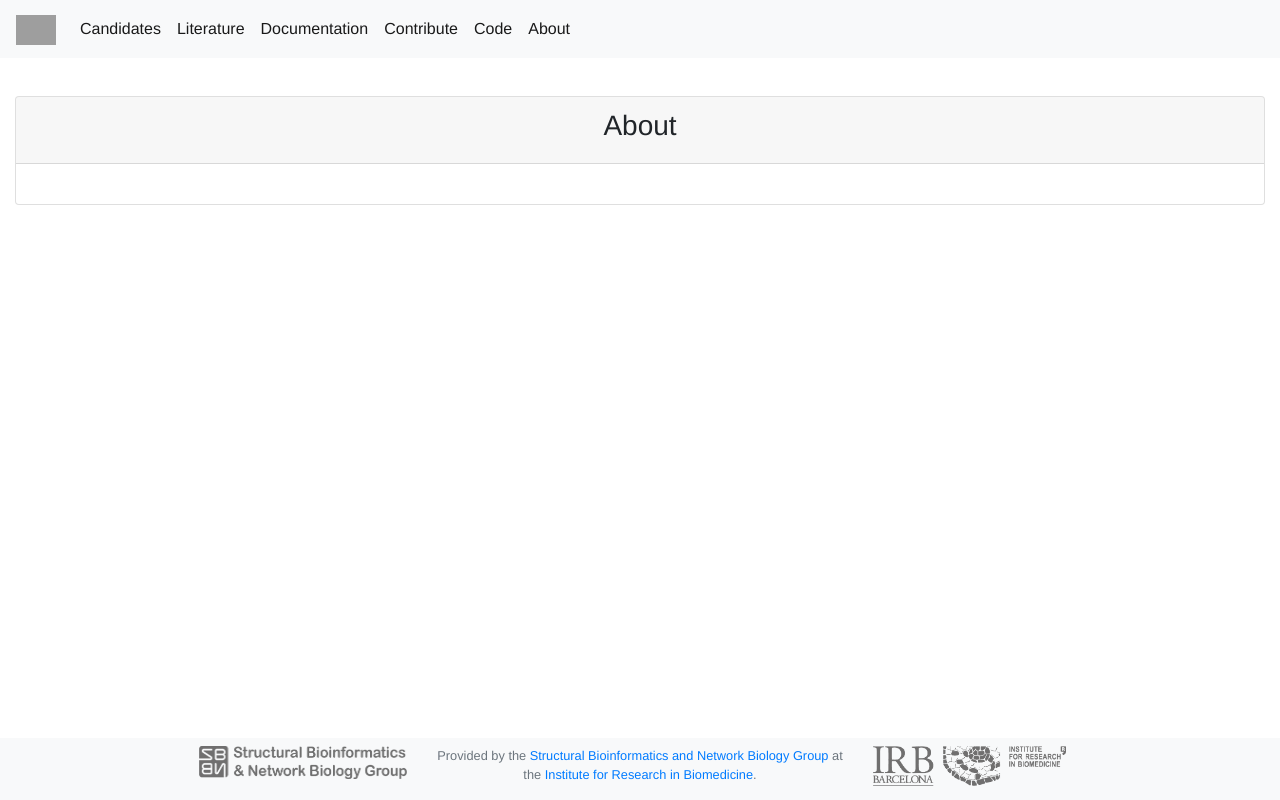
After one commit to sbnb-irb/covid19, a Flask app: page /about in a window 1280 px wide. The commit adds this page. Run offline with Flask 2, Linux system fonts and the light colour scheme; parts of the project's set-up code (start-up, migrations or seed data) failed here and were passed over; some libraries are stand-ins or nearby versions; grey boxes are pictures that could not be loaded.

Commit message:
added empty pages for about and docs

```diff
--- a/web/app.py
+++ b/web/app.py
@@ -65,6 +65,16 @@ def literature():
     return render_template('literature.html', columns=df_literature.columns)
 
 
+@app.route('/docs')
+def docs():
+    return render_template('docs.html')
+
+
+@app.route('/about')
+def about():
+    return render_template('about.html')
+
+
 @app.route('/_literature_table')
 def get_literature_table():
     df_literature = get_literature_data()
--- /dev/null
+++ b/web/templates/about.html
@@ -0,0 +1,35 @@
+<!DOCTYPE html>
+<!--[if lt IE 7]>      <html class="no-js lt-ie9 lt-ie8 lt-ie7"> <![endif]-->
+<!--[if IE 7]>         <html class="no-js lt-ie9 lt-ie8"> <![endif]-->
+<!--[if IE 8]>         <html class="no-js lt-ie9"> <![endif]-->
+<!--[if gt IE 8]><!--> <html class="no-js"> <!--<![endif]-->
+<head>
+  <meta charset="utf-8">
+  <meta http-equiv="X-UA-Compatible" content="IE=edge,chrome=1">
+  <title>COVID19: About</title>
+  <meta name="description" content="COVID19 ChemicalChecker Drug-candidates.">
+  <meta name="author" content="SBNB">
+
+{% include 'head.html' %}
+
+</head>
+<body>
+
+{% include 'navbar.html' %}
+<div id="main" class="container-fluid justify-content-center">
+  <!-- Table -->
+  <br>
+
+  <div class="card card-default">
+    <div class="card-header">
+      <h3 id="table_title" class="text-center">About</h3>
+    </div>
+    <div class="card-body">
+    </div>
+  </div>
+
+</div>
+{% include 'footer.html' %}
+
+</body>
+</html>
--- a/web/templates/navbar.html
+++ b/web/templates/navbar.html
@@ -13,7 +13,7 @@
   <div class="collapse navbar-collapse" id="navbarsExampleDefault">
     <ul class="navbar-nav mr-auto">
       <li class="nav-item active">
-        <a class="nav-link active" href="{{ url_for('index') }}" target="_blank">Candidates</a>
+        <a class="nav-link" href="{{ url_for('index') }}" target="_blank">Candidates</a>
       </li>
       <li class="nav-item active">
         <a class="nav-link" href="{{ url_for('literature') }}" target="_blank">Literature</a>
@@ -24,7 +24,7 @@
       </li>
       -->
       <li class="nav-item active">
-        <a class="nav-link" href="{{ url_for('index') }}" target="_blank">Documentation</a>
+        <a class="nav-link" href="{{ url_for('docs') }}" target="_blank">Documentation</a>
       </li>
       <li class="nav-item active">
         <a class="nav-link" href="https://docs.google.com/spreadsheets/d/1BesqNdhHoVyldk372JOyNbhKAl0ncVZwloTpWb6YWZw/edit#gid=424137782" target="_blank">Contribute</a>
@@ -33,7 +33,7 @@
         <a class="nav-link" href="http://gitlabsbnb.irbbarcelona.org/project-specific-repositories/covid19" target="_blank">Code</a>
       </li>
       <li class="nav-item active">
-        <a class="nav-link" href="{{ url_for('index') }}" target="_blank">About</a>
+        <a class="nav-link" href="{{ url_for('about') }}" target="_blank">About</a>
       </li>
     </ul>
   </div>
```
Also changed, not shown: web/templates/docs.html (added, +35 -0 lines).
